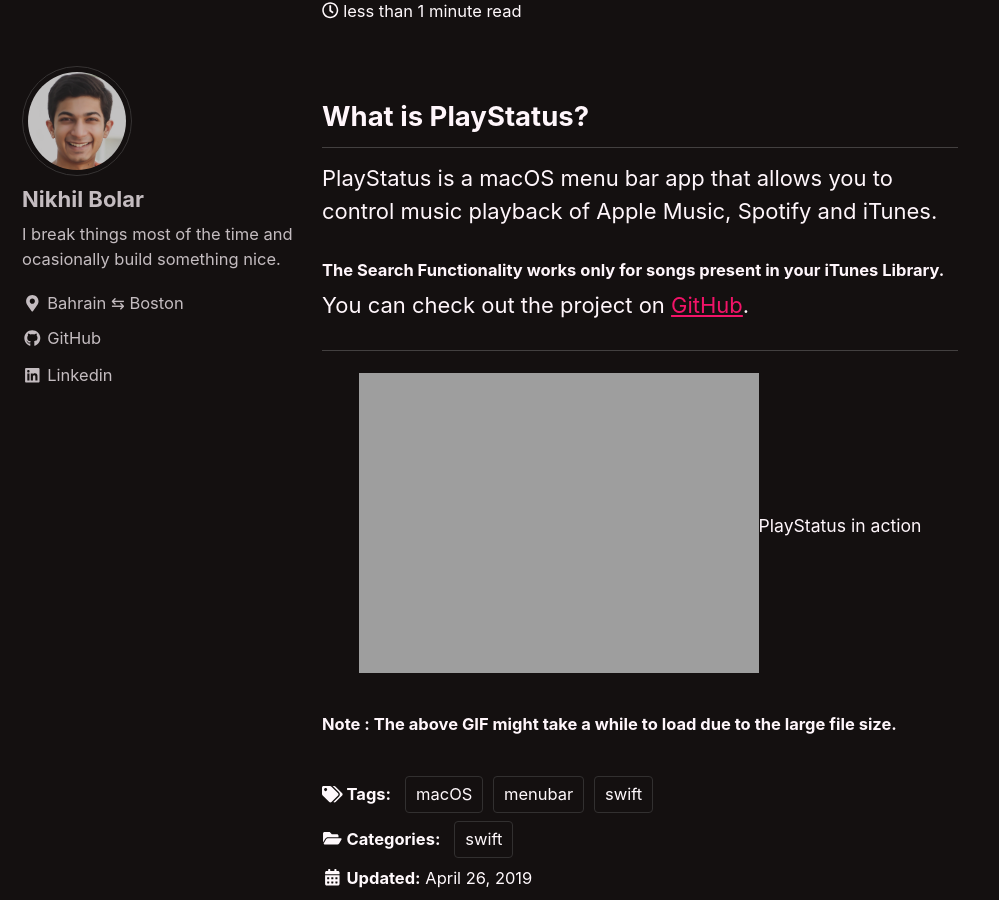
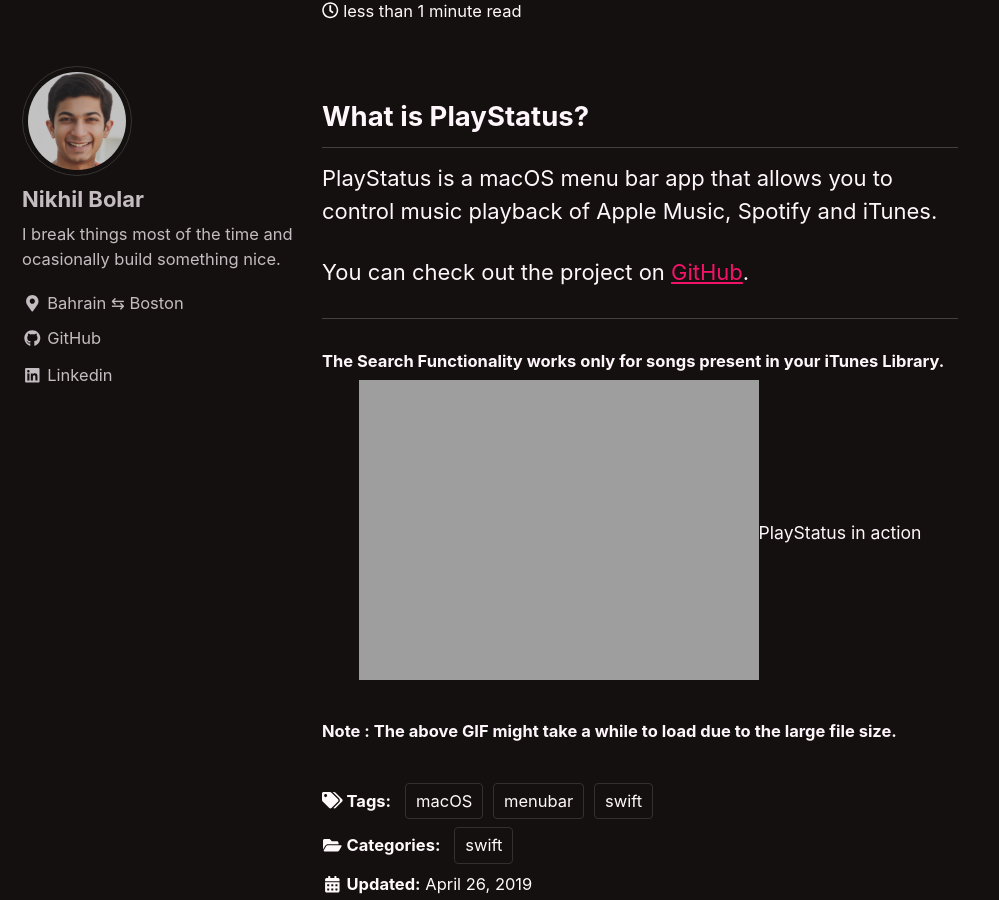
Before and after one commit to nbolar/nbolar.github.io, a Jekyll site: the page built from _posts/2019-04-26-playstatus.md, in a window 1280 px wide and 900 px high, scrolled down 387 px. Shown: the whole window, without its empty margins (0-999 px from the left). Built offline with Jekyll 4.4.1, drawn with Linux system fonts in a browser that asks for light colours; cached includes are drawn as plain includes.

```diff
--- a/_posts/2019-04-26-playstatus.md
+++ b/_posts/2019-04-26-playstatus.md
@@ -10,11 +10,10 @@ excerpt: "macOS, Swift, Music"
 ## What is PlayStatus?
 PlayStatus is a macOS menu bar app that allows you to control music playback of Apple Music, Spotify and iTunes.
 
-#### The Search Functionality works only for songs present in your iTunes Library.
-
 You can check out the project on [GitHub](https://github.com/nbolar/PlayStatus).
 
 ---
+#### The Search Functionality works only for songs present in your iTunes Library.
 <div style="width:image width px; font-size:80%; text-align:center;"><img src="{{ site.url }}{{ site.baseurl }}/images/PlayStatus_preview.gif" alt="PlayStatus" width="width" height="height" style="padding-bottom:0.5em;" />PlayStatus in action</div>
 
 ###### Note : The above GIF might take a while to load due to the large file size.
```
